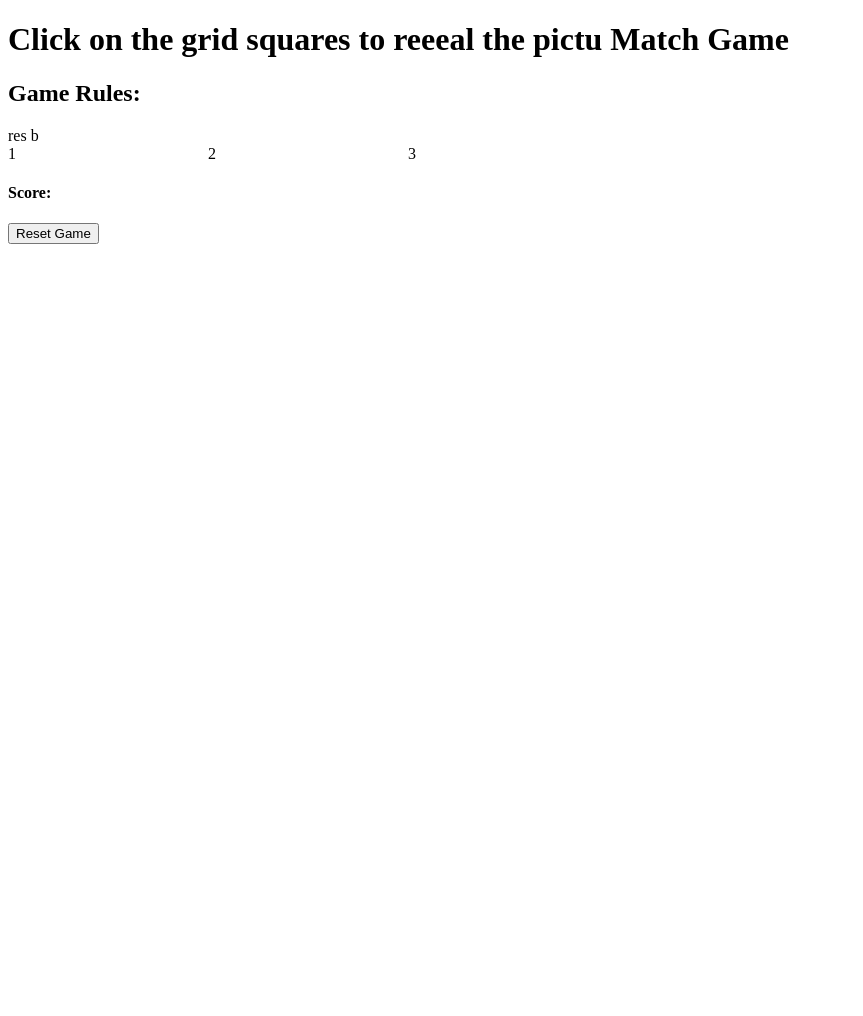
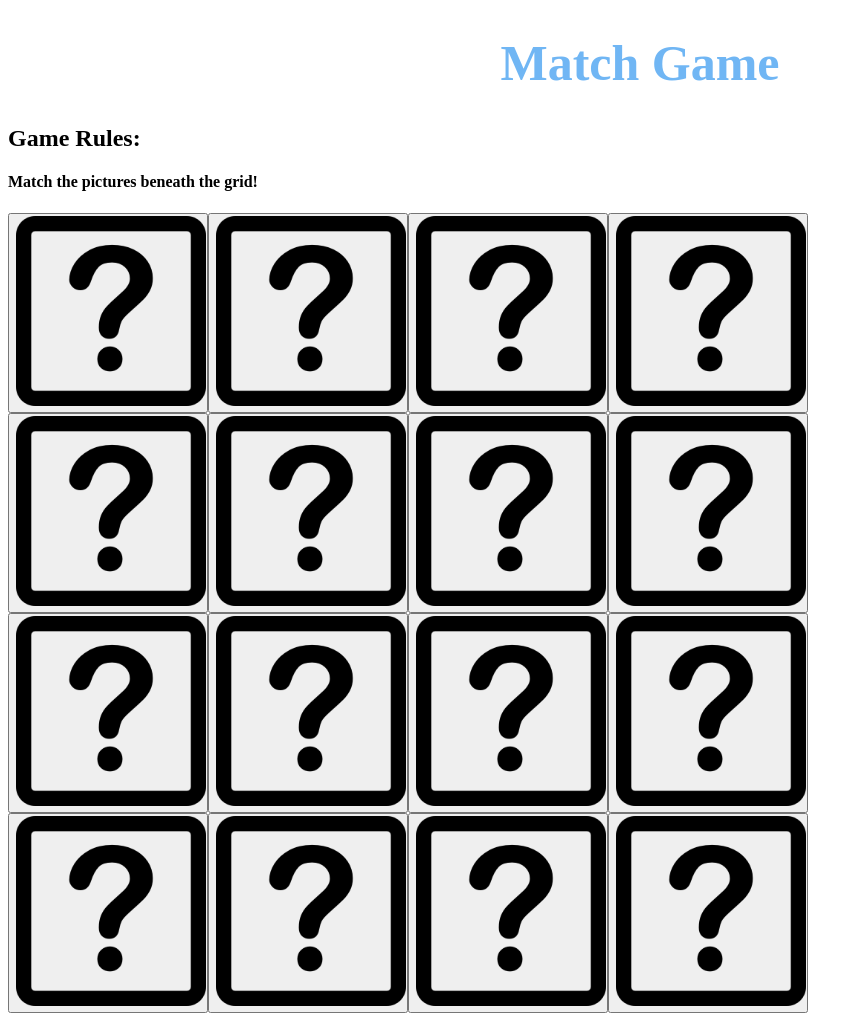
Before and after one commit to FakeJordansConnoisseur/JSP2_Match2, a plain HTML site: page index.html in a window 1280 px wide. Shown: the top 1016 px of the page, without its empty margins (0-863 px from the left). Before the commit the page ends 800 px from the top, so only its background shows below. Drawn offline with Linux system fonts and the light colour scheme.

Commit message:
Add files via upload
Robert u forgot to save >:(
I tried to type up the same code but idk the css :D

```diff
--- a/index.html
+++ b/index.html
@@ -9,21 +9,31 @@
     <title>Document</title>
 
 </head>
-<body onload="initialize();""">
-    <h1>Click on the grid squares to reeeal the pictu Match Game</h1></h1>
+<body onload="initialize();">
+    <h1>Match Game</h1></h1>
     <h2>Game Rules:</h2>
-res b    <match4>
+    <h4>Match the pictures beneath the grid!</h4>
 
-    <div class = grid>
-        <div>1</div>
-        <div>2</div>
-        <div>3</div>
-        <div></div>
-        <div></div>
-        <div></div>
+    <div class="grid">
+        <div class="square"> <button id="1"> <img src="question.png"/> </button> </div>
+        <div class="square"> <button id="2"> <img src="question.png"/> </button> </div>
+        <div class="square"> <button id="3"> <img src="question.png"/> </button> </div>
+        <div class="square"> <button id="4"> <img src="question.png"/> </button> </div>
+        <div class="square"> <button id="5"> <img src="question.png"/> </button> </div>
+        <div class="square"> <button id="6"> <img src="question.png"/> </button> </div>
+        <div class="square"> <button id="7"> <img src="question.png"/> </button> </div>
+        <div class="square"> <button id="8"> <img src="question.png"/> </button> </div>
+        <div class="square"> <button id="9"> <img src="question.png"/> </button> </div>
+        <div class="square"> <button id="10"> <img src="question.png"/> </button> </div>
+        <div class="square"> <button id="11"> <img src="question.png"/> </button> </div>
+        <div class="square"> <button id="12"> <img src="question.png"/> </button> </div>
+        <div class="square"> <button id="13"> <img src="question.png"/> </button> </div>
+        <div class="square"> <button id="14"> <img src="question.png"/> </button> </div>
+        <div class="square"> <button id="15"> <img src="question.png"/> </button> </div>
+        <div class="square"> <button id="16"> <img src="question.png"/> </button> </div>
     </div>
 
     <h4 id="score">Score: </h4>
-    <button>Reset Game</button></button></h4>
+    <button onclick="reset();">Reset Game</button>
 </body>
 </html>
--- a/script.js
+++ b/script.js
@@ -1,3 +1,8 @@
 function initialize() {
+    score = 0;
+}
 
+//resets the game
+function reset() {
+    score = 0;
 }
--- a/style.css
+++ b/style.css
@@ -1,6 +1,23 @@
+h1 {
+    text-align: center;
+    font-size: 50px;
+    color:#70b6f4;
+}
+
+/*Styles the grid of the game*/
 .grid{
+    display: grid;
+    grid-template-columns: 200px 200px 200px 200px;
+    grid-template-rows: 200px 200px 200px 200px;
+    margin: 0;
+    border: none;
+}
+.grid button {
+    height: 200px;
+    width: 200px;
+}
 
-    display:grid;
-    grid-template-columns: 200px 200px 200px 200px 200px;
-    margin: auto;
+img {
+    height: 190px;
+    width: 190px;
 }
```
Also changed, not shown: panda1.jpeg (added), panda2.jpeg (added), panda3.jpeg (added), panda4.jpeg (added), question.png (added).
